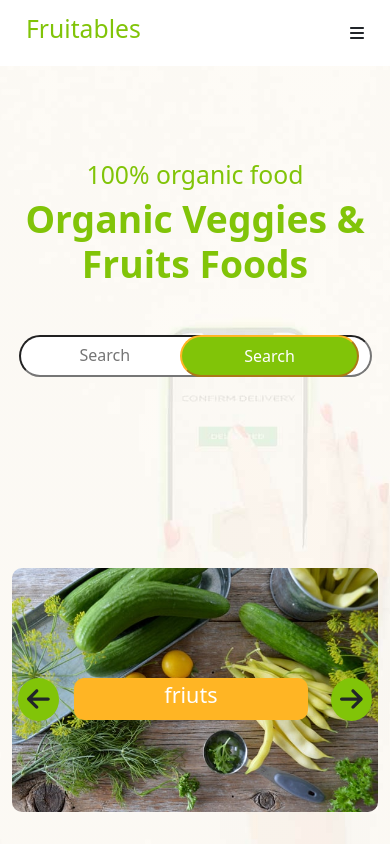
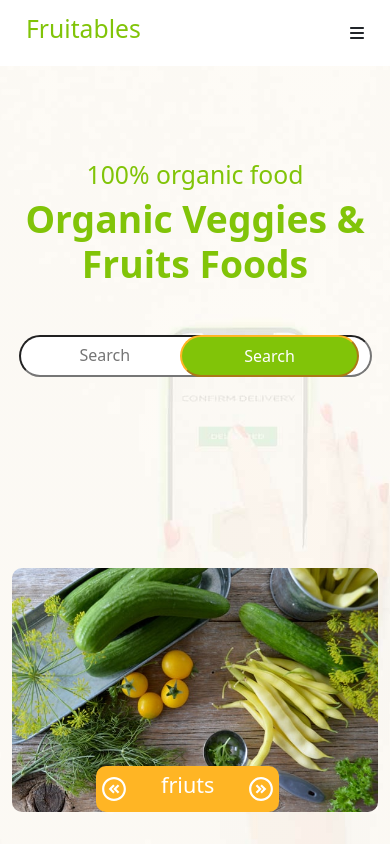
Before and after one commit to manorajsivanmalai/Fruitables, a React (Create React App) app: page / in a window 390 px wide. Shown: the top 844 px of the page. Built offline with nearby package versions, Linux system fonts and the light colour scheme.

Commit message:
icon-changed

```diff
--- a/package.json
+++ b/package.json
@@ -24,6 +24,7 @@
     "pg": "^8.13.1",
     "react": "^18.3.1",
     "react-dom": "^18.3.1",
+    "react-icons": "^5.4.0",
     "react-scripts": "5.0.1",
     "serverless-http": "^3.2.0",
     "web-vitals": "^2.1.4"
--- a/public/index.html
+++ b/public/index.html
@@ -2,7 +2,7 @@
 <html lang="en">
   <head>
     <meta charset="utf-8" />
-    <link rel="icon" href="%PUBLIC_URL%/favicon.ico" />
+    <link rel="icon" href="%PUBLIC_URL%/Fruit-Free-Download-PNG.png" />
     <meta name="viewport" content="width=device-width, initial-scale=1" />
     <meta name="theme-color" content="#000000" />
     <meta
@@ -24,7 +24,7 @@
       work correctly both with client-side routing and a non-root public URL.
       Learn how to configure a non-root public URL by running `npm run build`.
     -->
-    <title>React App</title>
+    <title>Fruitables</title>
   </head>
   <body>
     <noscript>You need to enable JavaScript to run this app.</noscript>
--- a/src/components/Navbar.css
+++ b/src/components/Navbar.css
@@ -228,27 +228,7 @@ padding: 0 0 !important;
   padding-bottom: 8px !important;
 
 }
-.arrow{
-  top: 45% !important;
-}
-.arrow .right-arrow {
-  right: 6px !important;
-  padding: 2px 9px !important;
 
-}
-.arrow .left-arrow {
-  left: 6px !important;
-  padding: 2px 9px !important;
-
-}
-.hero-container a {
-
-  left: 17% !important;
-  top: 45% !important;
-
-  padding: 4px 90px !important;
-
-}
 .inputitems {
   display: block !important;
 
--- a/src/components/Pagination.jsx
+++ b/src/components/Pagination.jsx
@@ -6,7 +6,7 @@ const Pagination = (props) => {
     const buttons = [];
 
     for (let i = 0; i < len/9; i++) {
-     buttons.push(<button key={i} className={`page-btn ${props.crnt===i+1?'active':''}`} value={i+1}>{i + 1}</button>);
+     buttons.push(<button key={i} className={`page-btn ${props.crnt===i+1 &&props.crnt!==0&&props.crnt!==-1?'active':''}`} value={i+1}>{i + 1}</button>);
     }
 
     return(
--- a/src/components/Products.jsx
+++ b/src/components/Products.jsx
@@ -1,8 +1,11 @@
 import '../components/Products.css'
-import { Link } from 'react-router-dom';
+import { Link,useNavigate } from 'react-router-dom';
 const Products = ({items,addCard}) => {
-
-
+    const navigate=useNavigate();
+ function addtoCard(id) {
+   addCard(id);
+   navigate('/card');
+ }
 
   return (
     <div className='products' key={items.id}>
@@ -12,7 +15,7 @@ const Products = ({items,addCard}) => {
             <p>Lorem ipsum dolor sit amet consectetur adipisicing elit sed do eiusmod te incididunt</p>
             <div className='products-price'>
                 <span>${items.price}/ kg</span>
-                <button><Link to="/card" onClick={(e)=>addCard(items.id)} style={{textDecoration:"none",color:"#81C408"}}>  Add to card</Link></button>
+                <button onClick={(e)=>addtoCard(items.id)}><Link   style={{textDecoration:"none",color:"#81C408"}}>  Add to card</Link></button>
             </div>
         </div>
     </div>
--- a/src/pages/Card.jsx
+++ b/src/pages/Card.jsx
@@ -27,7 +27,7 @@ const Card = () => {
       .filter((item) => item.card === true)
       .reduce((total, item) => total + item.price * item.quantity, 0);
 
-    setTotal(totalq);
+      setTotal(totalq);
 
     const quantity = products
       .filter((item) => item.card === true)
@@ -42,12 +42,21 @@ const Card = () => {
     e.target.reset();
   };
   function deleteCard(id) {
-    setProducts((prevProducts) =>
-      prevProducts.map((item) => ({
-        ...item,
-        card: item.id === id ? false : item.card,
-      }))
-    );
+
+    setProducts((prevProducts) => {
+      const updated = prevProducts.map((item) => {
+        // Check if the id matches
+        if (item.id === id) {
+          // Return the updated item with card set to false
+          return { ...item, quantity:0 };
+        }
+        // Otherwise, return the item unchanged
+        return item;
+      });
+
+      return updated;
+    });
+
   }
 
   function quantityChange(id, action) {
@@ -76,7 +85,7 @@ const Card = () => {
               <td>Price</td>
               <td>Quantity</td>
               <td>Total</td>
-              <td>Handle</td>
+              <td>delete</td>
             </tr>
           </thead>
           <tbody className="heading">
@@ -99,17 +108,17 @@ const Card = () => {
                     <td> ${item.price}</td>
                     <td>
                       <div className="btn-qty">
-                        <button>
+                        <button onClick={() => quantityChange(item.id, "minus")}>
                           <FontAwesomeIcon
                             icon={faMinus}
-                            onClick={() => quantityChange(item.id, "minus")}
+
                           />
                         </button>
                         <span>{item.quantity}</span>
-                        <button>
+                        <button  onClick={() => quantityChange(item.id, "plus")}>
                           <FontAwesomeIcon
                             icon={faPlus}
-                            onClick={() => quantityChange(item.id, "plus")}
+
                           />
                         </button>
                       </div>
--- a/src/pages/Home.css
+++ b/src/pages/Home.css
@@ -60,32 +60,36 @@
 .hero-container a{
     position: absolute;
     left: 23%;
-    top: 50%;
+    bottom: 0;
     background-color: #ffb524;
     padding: 6px 90px;
     border-radius: 10px;
+    display: flex;
+    justify-content: center;
+    align-items: center;
+    width: 50%;
 }
 .arrow{
     position:absolute;
-    top: 50%;
-    width: 100%;
+    top: 2%;
+    width: 98%;
     font-weight: 300;
     font-size: 26px;
+    display: flex;
+    justify-content: center;
+    align-items: center;
 
 }
 .arrow .left-arrow{
     position: absolute;
     left: 3px;
-    background-color:#81c408 ;
-    border-radius: 50%;
-    padding: 10px 18px;
+    top: 0px;
+
 }
 .arrow .right-arrow{
     position: absolute;
     right: 3px;
-    background-color:#81c408 ;
-    border-radius: 50%;
-    padding: 10px 18px;
+    top: 0px;
 }
 .icon-container{
     background-color: orange;
--- a/src/pages/Home.jsx
+++ b/src/pages/Home.jsx
@@ -1,11 +1,12 @@
 import './Home.css';
-import { useContext, useState } from 'react'
+import { useContext, useState ,useEffect} from 'react'
 import heroImg1 from '../img/hero-img-2.jpg';
 import heroImg2 from '../img/hero-img-1.png';
 import Products from '../components/Products.jsx';
 import { FontAwesomeIcon } from '@fortawesome/react-fontawesome';
 import { faArrowLeft, faArrowRight, faCarSide, faUserShield, faExchangeAlt, faPhoneAlt } from '@fortawesome/free-solid-svg-icons';
 import { ProductContext } from '../contextapi/productcontext.js';
+import { CgChevronDoubleLeftO,CgChevronDoubleRightO } from "react-icons/cg";
 
 const Home = () => {
     const [search, setSearch] = useState('');
@@ -14,7 +15,22 @@ const Home = () => {
     const tit = ['friuts', "vegitables"];
     const [titil, setTittil] = useState(tit[0]);
     const arr = [heroImg1, heroImg2];
+    useEffect(() => {
+        if (search.trim() !== '') {
+          // Select all elements that could contain the search text (e.g., p, div, span)
+          const elements = document.querySelectorAll('h4');
 
+          for (let el of elements) {
+            // Check if the element's text content matches the search term
+            if (el.textContent.toLowerCase().includes(search.toLowerCase())) {
+              // Focus the first matching element and scroll it into view
+              el.scrollIntoView({ behavior: 'smooth', block: 'center' });
+              el.focus(); // Ensure the element is focusable, you can add tabIndex if needed
+              break; // Stop after focusing on the first match
+            }
+          }
+        }
+      }, [search]);
     function leftShiftArray(arr) {
         if (arr.length === 0) return arr;
         const firstElement = arr.shift();
@@ -23,12 +39,17 @@ const Home = () => {
         tit.push(firstElementtit);
         setImgtarget(arr[0]);
         setTittil(tit[0]);
-       console.log(search)
         return arr;
     }
     function addCard(id) {
         setAddcardCount(prev=>prev+1);
-        setProducts(prevProducts => prevProducts.map(item => ({ ...item, card: item.id === id ? true : item.card })));
+        setProducts((prevProducts) =>
+            prevProducts.map((item) => ({
+              ...item,
+              card: item.id === id ? true : item.card,
+              quantity: item.id === id ? item.quantity + 1 : item.quantity,
+            }))
+          )
     }
     function rightShiftArray(arr) {
         if (arr.length === 0) return arr;
@@ -57,11 +78,13 @@ const Home = () => {
                     <div className='col-md-12 col-lg-6 img-corousel'>
                         <div className='hero-container'>
                             <img src={imgtarget} alt="efew" height={"350px"} width={"500px"} className='img-fluid' />
-                            <a href='#example' style={{ textDecoration: "none",color:"#ffffff" }}><h4>{titil}</h4></a>
+                            <a href='#example' style={{ textDecoration: "none",color:"#ffffff" }}><h4>{titil}</h4>
                             <div className='arrow'>
-                                <div className='left-arrow' onClick={() => leftShiftArray(arr)}><FontAwesomeIcon icon={faArrowLeft} /></div>
-                                <div className='right-arrow' onClick={() => rightShiftArray(arr)}><FontAwesomeIcon icon={faArrowRight} /></div>
+                                <div className='left-arrow' onClick={() => leftShiftArray(arr)}><CgChevronDoubleLeftO /></div>
+                                <div className='right-arrow' onClick={() => rightShiftArray(arr)}><CgChevronDoubleRightO /></div>
                             </div>
+                            </a>
+
                         </div>
                     </div>
                 </div>
--- a/src/pages/ShopDetail.jsx
+++ b/src/pages/ShopDetail.jsx
@@ -83,8 +83,6 @@ const ShopDetail = () => {
     ) {
       const x = e.clientX;
       if (x > 0) {
-        console.log(e.clientX, "odrag " + divposition);
-
         star.parentElement.parentElement.parentElement.style.setProperty(
           "transform",
           `translate3d(-${divposition}px, 0px, 0px)`
@@ -299,7 +297,7 @@ const ShopDetail = () => {
             <SideMenuBar prod={products} price={range} set={setRange} />
           </div>
         </div>
-        <div className="container corusel-main">
+        <div className="container corusel-main" style={{display:window.innerWidth<=768 ?"none":"block"}}>
           <div className="slider-corusel">
             <div className="sliders" onDrag={handleDrag}>
               <div className=" corusel coruselActive">
```
Also changed, not shown: src/pages/ShopPage.jsx (+19 -8 lines), public/Fruit-Free-Download-PNG.png (added), 1 other file (tests, documents, lock files or other folders).
